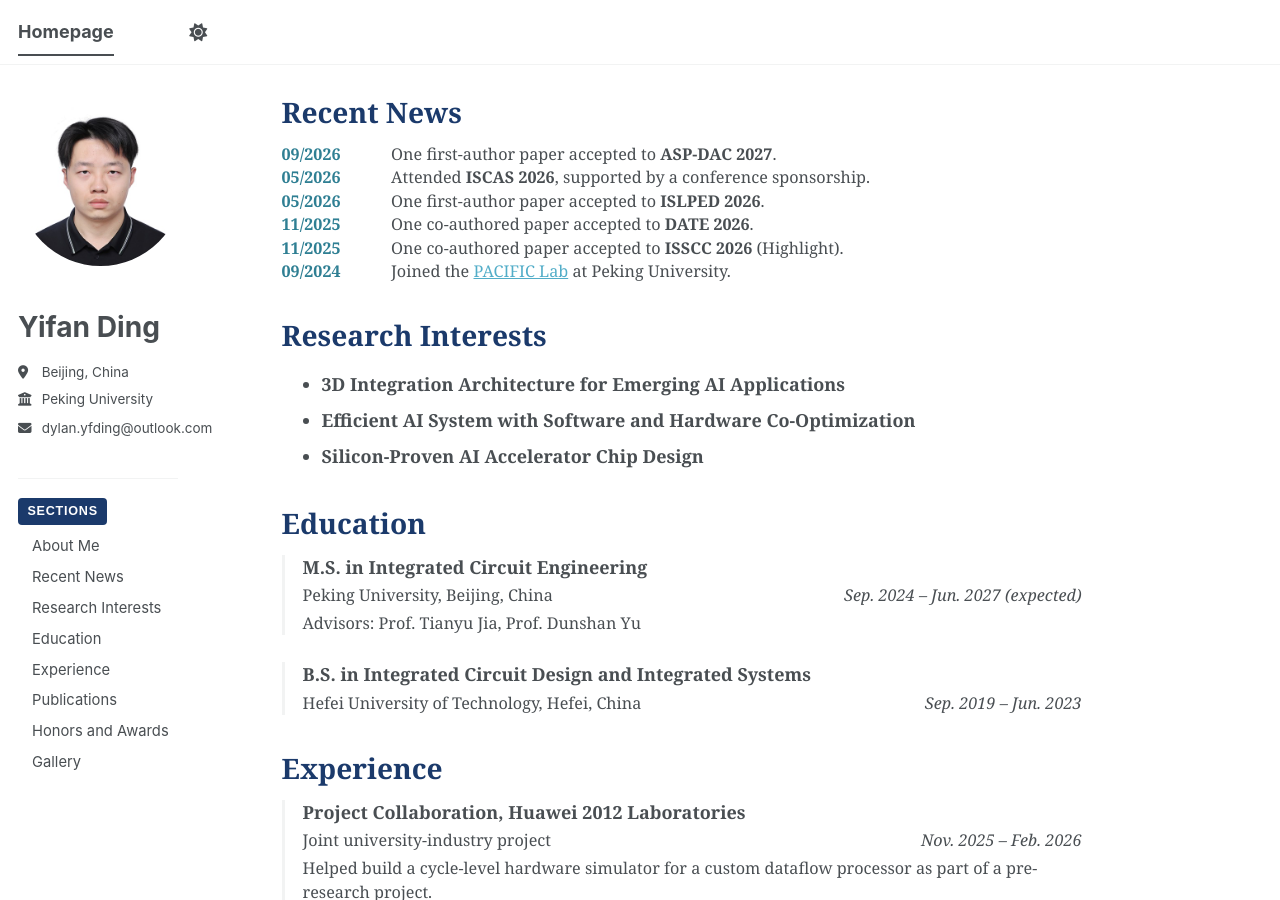
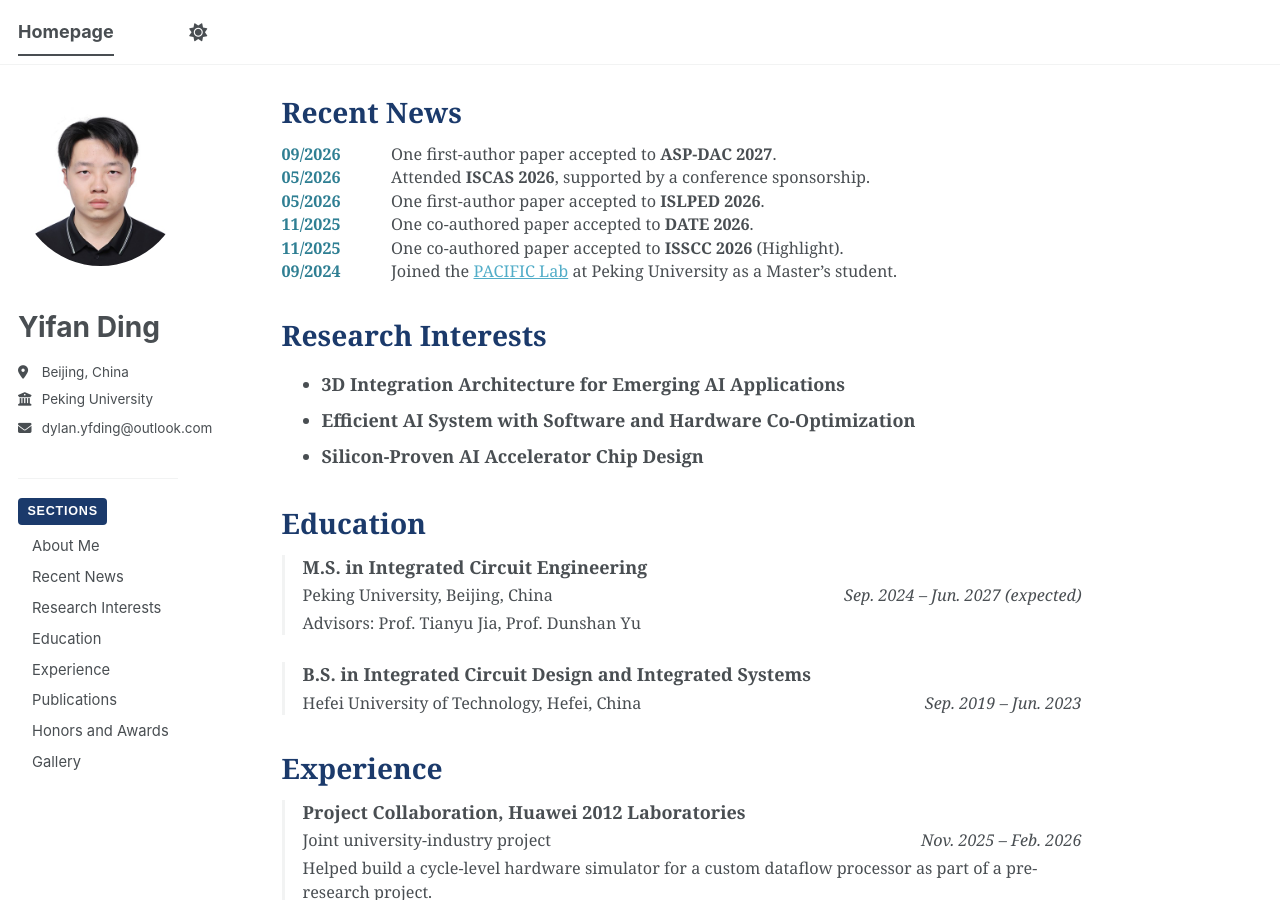
Before and after one commit to DylanDing54/DylanDing54.github.io, a Jekyll site: the page built from _pages/about.md, in a window 1280 px wide and 900 px high, scrolled down 316 px. Built offline with Jekyll 4.4.1, drawn with Linux system fonts in a browser that asks for light colours; a style sheet for code colours, icons or effects is not loaded.

Commit message:
Mention joining the lab as a master's student
Co-Authored-By: Claude Opus 5 (1M context) <noreply@anthropic.com>

```diff
--- a/_pages/about.md
+++ b/_pages/about.md
@@ -39,7 +39,7 @@ Recent News
   </div>
   <div class="news-item">
     <span class="news-date">09/2024</span>
-    <span class="news-text">Joined the <a href="https://www.tianyuj.com/index.html" target="_blank" rel="noopener">PACIFIC Lab</a> at Peking University.</span>
+    <span class="news-text">Joined the <a href="https://www.tianyuj.com/index.html" target="_blank" rel="noopener">PACIFIC Lab</a> at Peking University as a Master&rsquo;s student.</span>
   </div>
 </div>
 
```
